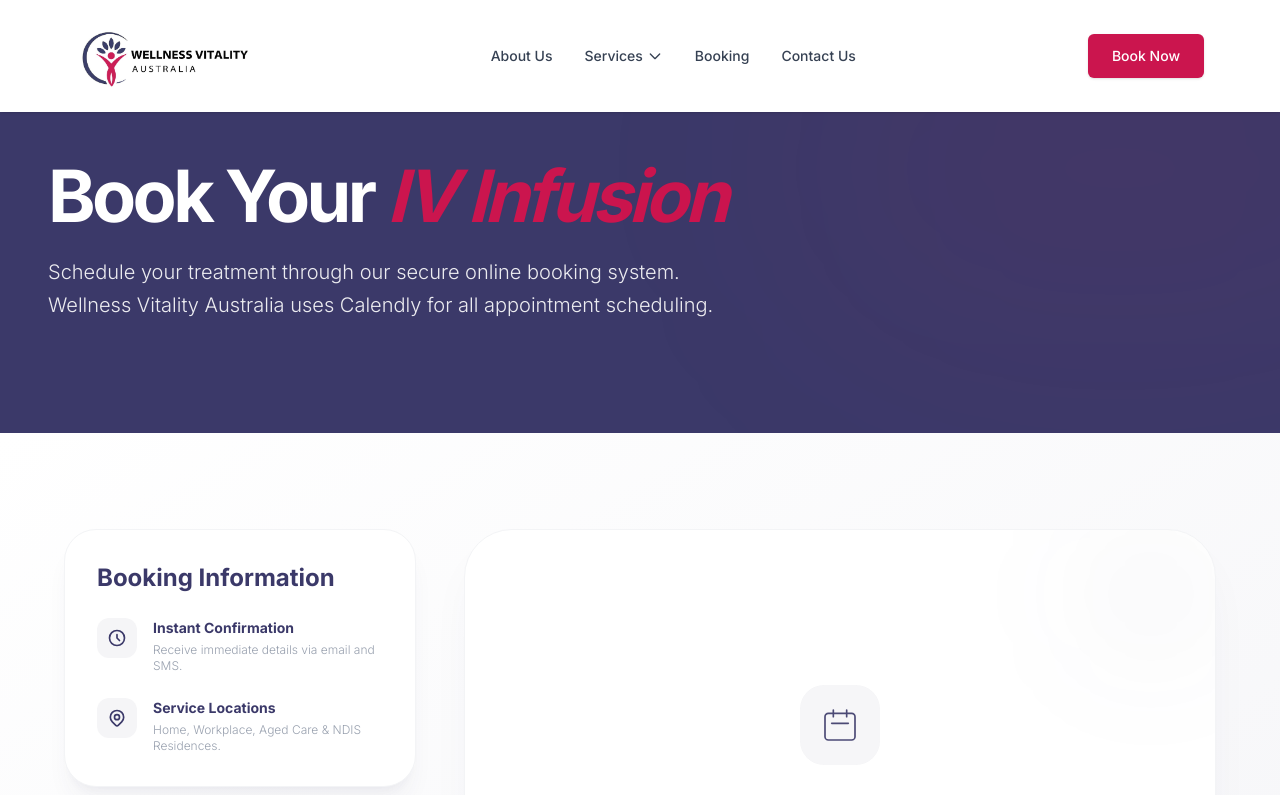
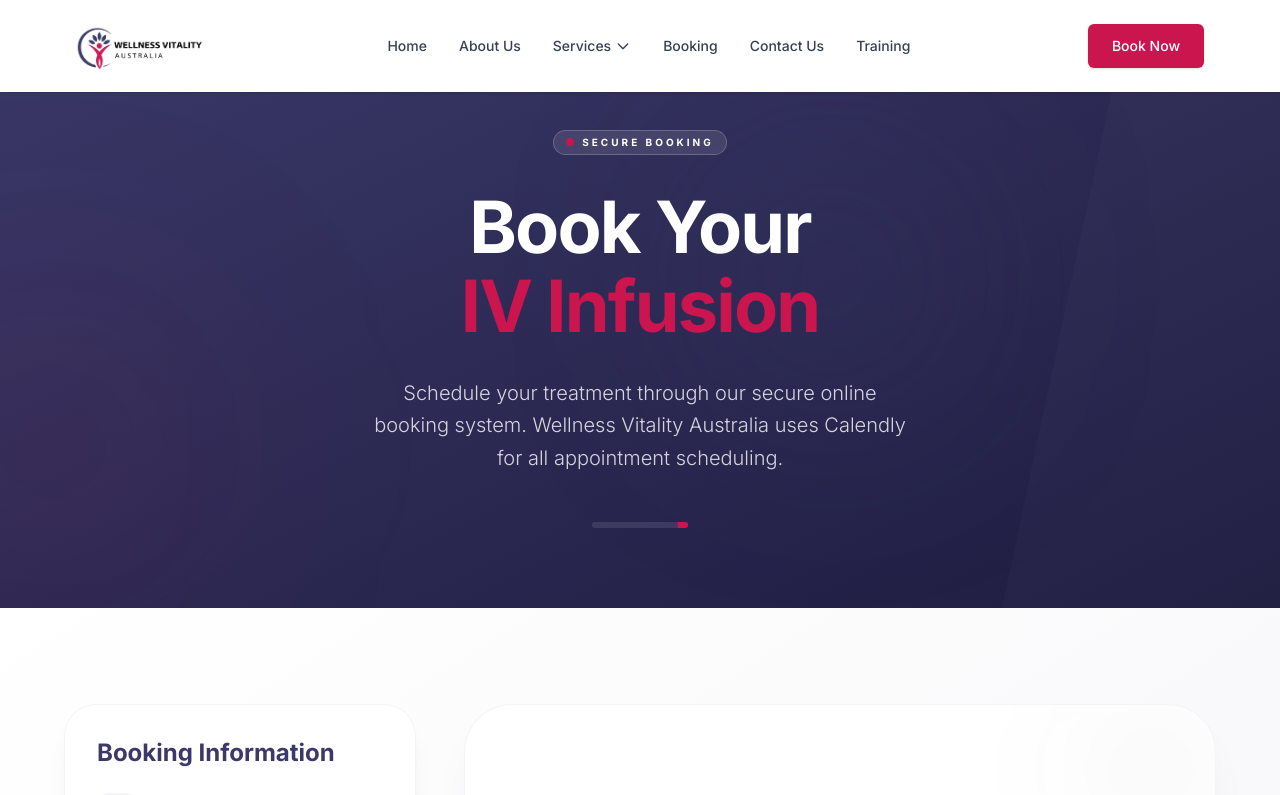
Before and after one commit to IT-Alliance-Tech/wellness-vitality, a Next.js app: page /booking in a window 1280 px wide. Shown: the top 795 px of the page. Built offline with nearby package versions, Linux system fonts and the light colour scheme.

Commit message:
Updated herosections

```diff
--- a/src/app/booking/page.jsx
+++ b/src/app/booking/page.jsx
@@ -3,16 +3,32 @@ import Button from '@/components/ui/Button';
 
 export default function BookingPage() {
   return (
-    <main className="min-h-screen bg-white pt-20">
+    <main className="min-h-screen bg-white">
       {/* Hero Section */}
-      <section className="py-20 bg-indigo text-white relative overflow-hidden">
-        <div className="absolute top-0 right-0 w-1/2 h-full bg-rose/5 blur-[120px] rounded-full translate-x-1/4 -translate-y-1/4 pointer-events-none" />
-        <div className="w-full px-4 sm:px-6 lg:px-12 xl:px-16relative z-10">
-          <div className="max-w-3xl">
-            <h1 className="text-5xl md:text-7xl font-black !text-white mb-6 tracking-tighter">Book Your <span className="text-rose italic">IV Infusion</span></h1>
-            <p className="text-xl !text-white/90 leading-relaxed font-light mb-8 max-w-2xl">
-              Schedule your treatment through our secure online booking system. Wellness Vitality Australia uses Calendly for all appointment scheduling.
-            </p>
+      <section className="relative pt-32 pb-20 bg-gradient-to-br from-indigo via-[#2d2b55] to-[#1e1c3f] overflow-hidden">
+        <div className="absolute inset-0 pointer-events-none">
+          <div className="absolute top-0 right-0 w-1/3 h-full bg-white/[0.02] -skew-x-12 translate-x-1/2" />
+          <div className="absolute bottom-0 left-0 w-80 h-80 bg-rose/8 rounded-full blur-[120px] -translate-x-1/3" />
+          <div className="absolute top-1/4 right-1/4 w-64 h-64 bg-indigo/30 rounded-full blur-[100px]" />
+        </div>
+
+        <div className="w-full px-4 sm:px-6 lg:px-12 xl:px-16 relative z-10 text-center reveal-up">
+          <div className="inline-flex items-center gap-2 px-3 py-1 rounded-full bg-white/10 border border-white/20 mb-8">
+            <div className="w-2 h-2 rounded-full bg-rose animate-pulse" />
+            <span className="text-[10px] font-bold uppercase tracking-[0.3em] text-white">Secure Booking</span>
+          </div>
+
+          <h1 className="text-5xl md:text-7xl font-bold !text-white mb-8 leading-[1.1] tracking-tight">
+            Book Your <br className="hidden md:block" />
+            <span className="text-rose">IV Infusion</span>
+          </h1>
+
+          <p className="text-xl text-white/80 max-w-2xl mx-auto px-4 sm:px-6 lg:px-12 xl:px-16 leading-relaxed font-light mb-8">
+            Schedule your treatment through our secure online booking system. Wellness Vitality Australia uses Calendly for all appointment scheduling.
+          </p>
+
+          <div className="mt-12 w-24 h-1.5 bg-white/10 mx-auto rounded-full overflow-hidden">
+            <div className="h-full bg-rose w-1/3 animate-[slide_2s_infinite_linear]" />
           </div>
         </div>
       </section>
--- a/src/app/contact/page.jsx
+++ b/src/app/contact/page.jsx
@@ -3,16 +3,31 @@ import Button from '@/components/ui/Button';
 
 export default function ContactPage() {
   return (
-    <main className="min-h-screen bg-white pt-20">
+    <main className="min-h-screen bg-white">
       {/* Hero Section */}
-      <section className="py-20 bg-indigo text-white relative overflow-hidden">
-        <div className="absolute top-0 right-0 w-1/3 h-full bg-rose/10 blur-[120px] rounded-full translate-x-1/2 -translate-y-1/2 pointer-events-none" />
-        <div className="w-full px-4 sm:px-6 lg:px-12 xl:px-16relative z-10">
-          <div className="max-w-3xl">
-            <h1 className="text-5xl md:text-7xl font-bold mb-6">Have a Question?</h1>
-            <p className="text-xl text-white/80 leading-relaxed font-light">
-              Our clinical team is here to help with any enquiries regarding our treatments or mobile services.
-            </p>
+      <section className="relative pt-32 pb-20 bg-gradient-to-br from-indigo via-[#2d2b55] to-[#1e1c3f] overflow-hidden">
+        <div className="absolute inset-0 pointer-events-none">
+          <div className="absolute top-0 right-0 w-1/3 h-full bg-white/[0.02] -skew-x-12 translate-x-1/2" />
+          <div className="absolute bottom-0 left-0 w-80 h-80 bg-rose/8 rounded-full blur-[120px] -translate-x-1/3" />
+          <div className="absolute top-1/4 right-1/4 w-64 h-64 bg-indigo/30 rounded-full blur-[100px]" />
+        </div>
+
+        <div className="w-full px-4 sm:px-6 lg:px-12 xl:px-16 relative z-10 text-center reveal-up">
+          <div className="inline-flex items-center gap-2 px-3 py-1 rounded-full bg-white/10 border border-white/20 mb-8">
+            <div className="w-2 h-2 rounded-full bg-rose animate-pulse" />
+            <span className="text-[10px] font-bold uppercase tracking-[0.3em] text-white">Contact Team</span>
+          </div>
+
+          <h1 className="text-5xl md:text-7xl font-bold !text-white mb-8 leading-[1.1] tracking-tight">
+            Have a Question?
+          </h1>
+
+          <p className="text-xl text-white/80 max-w-2xl mx-auto px-4 sm:px-6 lg:px-12 xl:px-16 leading-relaxed font-light mb-8">
+            Our clinical team is here to help with any enquiries regarding our treatments or mobile services.
+          </p>
+
+          <div className="mt-12 w-24 h-1.5 bg-white/10 mx-auto rounded-full overflow-hidden">
+            <div className="h-full bg-rose w-1/3 animate-[slide_2s_infinite_linear]" />
           </div>
         </div>
       </section>
--- /dev/null
+++ b/src/app/faq/page.jsx
@@ -0,0 +1,40 @@
+import React from 'react';
+
+export default function FAQPage() {
+  return (
+    <main className="min-h-screen bg-white">
+      <section className="relative pt-32 pb-20 bg-gradient-to-br from-indigo via-[#2d2b55] to-[#1e1c3f] overflow-hidden">
+        <div className="absolute inset-0 pointer-events-none">
+          <div className="absolute top-0 right-0 w-1/3 h-full bg-white/[0.02] -skew-x-12 translate-x-1/2" />
+          <div className="absolute bottom-0 left-0 w-80 h-80 bg-rose/8 rounded-full blur-[120px] -translate-x-1/3" />
+          <div className="absolute top-1/4 right-1/4 w-64 h-64 bg-indigo/30 rounded-full blur-[100px]" />
+        </div>
+
+        <div className="w-full px-4 sm:px-6 lg:px-12 xl:px-16 relative z-10 text-center reveal-up">
+          <div className="inline-flex items-center gap-2 px-3 py-1 rounded-full bg-white/10 border border-white/20 mb-8">
+            <div className="w-2 h-2 rounded-full bg-rose animate-pulse" />
+            <span className="text-[10px] font-bold uppercase tracking-[0.3em] text-white">Help Center</span>
+          </div>
+
+          <h1 className="text-5xl md:text-7xl font-bold !text-white mb-8 leading-[1.1] tracking-tight">
+            Frequently Asked Questions
+          </h1>
+
+          <p className="text-xl text-white/80 max-w-2xl mx-auto px-4 sm:px-6 lg:px-12 xl:px-16 leading-relaxed font-light mb-8">
+            Find answers to common questions about our mobile healthcare and IV wellness services.
+          </p>
+
+          <div className="mt-12 w-24 h-1.5 bg-white/10 mx-auto rounded-full overflow-hidden">
+            <div className="h-full bg-rose w-1/3 animate-[slide_2s_infinite_linear]" />
+          </div>
+        </div>
+      </section>
+
+      <section className="py-24 bg-white">
+        <div className="w-full px-4 sm:px-6 lg:px-12 xl:px-16 text-center text-gray-500">
+          FAQ content coming soon.
+        </div>
+      </section>
+    </main>
+  );
+}
--- /dev/null
+++ b/src/app/testimonials/page.jsx
@@ -0,0 +1,40 @@
+import React from 'react';
+
+export default function TestimonialsPage() {
+  return (
+    <main className="min-h-screen bg-white">
+      <section className="relative pt-32 pb-20 bg-gradient-to-br from-indigo via-[#2d2b55] to-[#1e1c3f] overflow-hidden">
+        <div className="absolute inset-0 pointer-events-none">
+          <div className="absolute top-0 right-0 w-1/3 h-full bg-white/[0.02] -skew-x-12 translate-x-1/2" />
+          <div className="absolute bottom-0 left-0 w-80 h-80 bg-rose/8 rounded-full blur-[120px] -translate-x-1/3" />
+          <div className="absolute top-1/4 right-1/4 w-64 h-64 bg-indigo/30 rounded-full blur-[100px]" />
+        </div>
+
+        <div className="w-full px-4 sm:px-6 lg:px-12 xl:px-16 relative z-10 text-center reveal-up">
+          <div className="inline-flex items-center gap-2 px-3 py-1 rounded-full bg-white/10 border border-white/20 mb-8">
+            <div className="w-2 h-2 rounded-full bg-rose animate-pulse" />
+            <span className="text-[10px] font-bold uppercase tracking-[0.3em] text-white">Client Stories</span>
+          </div>
+
+          <h1 className="text-5xl md:text-7xl font-bold !text-white mb-8 leading-[1.1] tracking-tight">
+            Our Testimonials
+          </h1>
+
+          <p className="text-xl text-white/80 max-w-2xl mx-auto px-4 sm:px-6 lg:px-12 xl:px-16 leading-relaxed font-light mb-8">
+            Read what our clients have to say about their experience with Wellness Vitality Australia's mobile healthcare services.
+          </p>
+
+          <div className="mt-12 w-24 h-1.5 bg-white/10 mx-auto rounded-full overflow-hidden">
+            <div className="h-full bg-rose w-1/3 animate-[slide_2s_infinite_linear]" />
+          </div>
+        </div>
+      </section>
+
+      <section className="py-24 bg-white">
+        <div className="w-full px-4 sm:px-6 lg:px-12 xl:px-16 text-center text-gray-500">
+          Testimonials content coming soon.
+        </div>
+      </section>
+    </main>
+  );
+}
--- a/src/components/layout/Footer.jsx
+++ b/src/components/layout/Footer.jsx
@@ -40,7 +40,9 @@ const Footer = () => {
                 { label: 'About Us', path: '/about' },
                 { label: 'Services', path: '/services' },
                 { label: 'Booking', path: '/booking' },
-                { label: 'Contact Us', path: '/contact' }
+                { label: 'Contact Us', path: '/contact' },
+                { label: 'FAQ', path: '/faq' },
+                { label: 'Testimonials', path: '/testimonials' }
               ].map((item) => (
                 <li key={item.label}>
                   <Link href={item.path} className="text-white/70 hover:text-rose hover:translate-x-1 block transition-all text-sm font-medium">
--- a/src/components/layout/Navbar.jsx
+++ b/src/components/layout/Navbar.jsx
@@ -14,11 +14,14 @@ const Navbar = () => {
       <div className="w-full px-4 sm:px-6 lg:px-12 xl:px-16 flex items-center justify-between">
 
         <Link href="/" className="flex items-center">
-          <img src="/logoheader.png" alt="Wellness Vitality Australia" className="h-20 w-auto" />
+          <img src="/logoheader.png" alt="Wellness Vitality Australia" className="h-15 w-auto" />
         </Link>
 
         {/* Desktop Nav */}
         <div className="hidden md:flex items-center space-x-8">
+          <Link href="/" className="text-sm font-medium text-gray-700 hover:text-rose transition">
+            Home
+          </Link>
           <Link href="/about" className="text-sm font-medium text-gray-700 hover:text-rose transition">
             About Us
           </Link>
@@ -57,6 +60,10 @@ const Navbar = () => {
           <Link href="/contact" className="text-sm font-medium text-gray-700 hover:text-rose transition">
             Contact Us
           </Link>
+
+          <Link href="/training" className="text-sm font-medium text-gray-700 hover:text-rose transition">
+            Training
+          </Link>
         </div>
 
         {/* CTA */}
@@ -87,6 +94,14 @@ const Navbar = () => {
       {isMobileMenuOpen && (
         <div className="md:hidden absolute top-full left-0 right-0 bg-white border-b border-gray-100 shadow-xl overflow-auto" style={{ maxHeight: 'calc(100vh - 80px)' }}>
           <div className="px-4 py-6 space-y-6">
+            <Link
+              href="/"
+              className="block text-base font-medium text-gray-800 hover:text-rose"
+              onClick={() => setIsMobileMenuOpen(false)}
+            >
+              Home
+            </Link>
+
             <Link
               href="/about"
               className="block text-base font-medium text-gray-800 hover:text-rose"
@@ -130,6 +145,14 @@ const Navbar = () => {
             </Link>
 
             <Link
+              href="/training"
+              className="block text-base font-medium text-gray-800 hover:text-rose"
+              onClick={() => setIsMobileMenuOpen(false)}
+            >
+              Training
+            </Link>
+
+            <Link
               href="/contact"
               className="block text-base font-medium text-gray-800 hover:text-rose"
               onClick={() => setIsMobileMenuOpen(false)}
--- a/src/components/sections/home/Hero.jsx
+++ b/src/components/sections/home/Hero.jsx
@@ -4,7 +4,7 @@ import Button from '@/components/ui/Button';
 
 const Hero = () => {
   return (
-    <section className="relative min-h-screen flex items-center pt-28 bg-indigo overflow-hidden">
+    <section className="relative pt-32 pb-20 bg-indigo overflow-hidden">
       {/* Background Accent */}
       <div className="absolute top-0 right-0 w-1/3 h-full bg-gradient-to-l from-rose/10 to-transparent pointer-events-none" />
 
```
